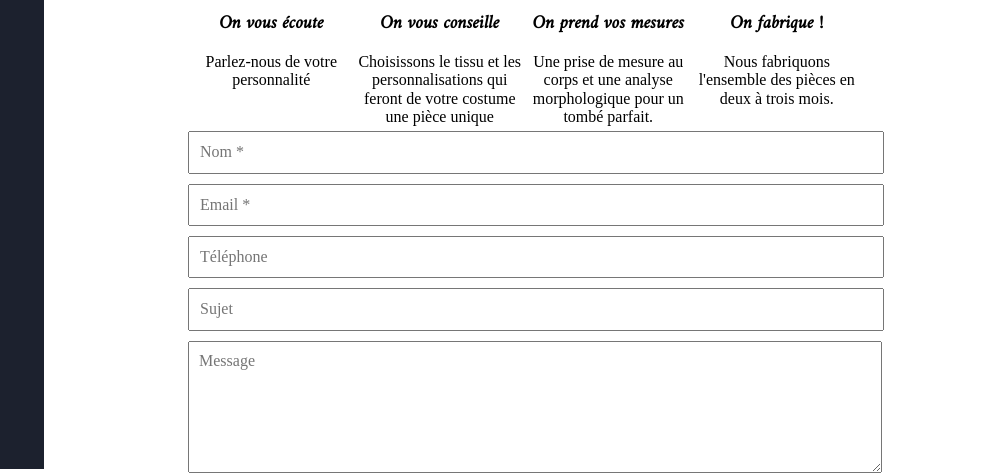
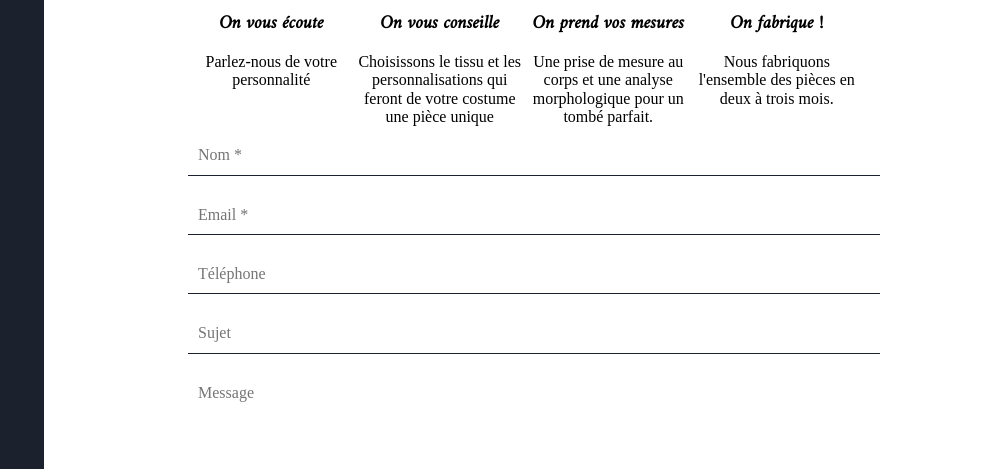
Before and after one commit to salandre/brief4, a website: page contact.html in a window 1280 px wide. Shown: the part 331-806 px from the top of the page, 276-1280 px from the left. Drawn offline with nearby package versions, Linux system fonts and the light colour scheme; files that its build step writes are made by us from their sources; a web font is replaced by a local one.

Commit message:
Les input de la page contact sont desormais fidèles à la maquette

```diff
--- a/contact.html
+++ b/contact.html
@@ -64,18 +64,18 @@
 
       <form action="#" method="POST">
         <label for="nom">
-          <input type="text" id="nom" name="nom" placeholder="Nom *" tabindex="1">
+          <input type="text" class="contact-input" id="nom" name="nom" placeholder="Nom *" tabindex="1">
         </label>
         <label for="email">
-          <input type="email" id="email" name="email" placeholder="Email *" tabindex="2">
+          <input type="email" class="contact-input" id="email" name="email" placeholder="Email *" tabindex="2">
         </label>
         <label for="telephone">
-          <input type="text" id="telephone" name="telephone" placeholder="Téléphone" tabindex="3">
+          <input type="text" class="contact-input" id="telephone" name="telephone" placeholder="Téléphone" tabindex="3">
         </label>
         <label for="sujet">
-          <input type="text" id="sujet" name="sujet" placeholder="Sujet" tabindex="4">
+          <input type="text" class="contact-input" id="sujet" name="sujet" placeholder="Sujet" tabindex="4">
         </label>
-        <textarea id="message" name="message" cols="30" rows="6" placeholder="Message" tabindex="5"></textarea>
+        <textarea id="message" class="contact-input" name="message" cols="30" rows="6" placeholder="Message" tabindex="5"></textarea>
         <button class="cta" type="submit" tabindex="6">J'envoie</button>
       </form>
 
--- a/sass/pages/_contact.scss
+++ b/sass/pages/_contact.scss
@@ -39,3 +39,14 @@
         display: grid;
         grid-template-columns: 1fr}
 }
+
+
+.contact-input { /*Pour personnaliser les input*/
+    border: none;
+    border-bottom: #1C212E 1px solid ;
+    margin: 10px 0;
+    &:hover {
+        color: #1C212E;
+        border-bottom: #1C212E 2px solid;
+    }
+}
```
Also changed, not shown: 1 other file.
